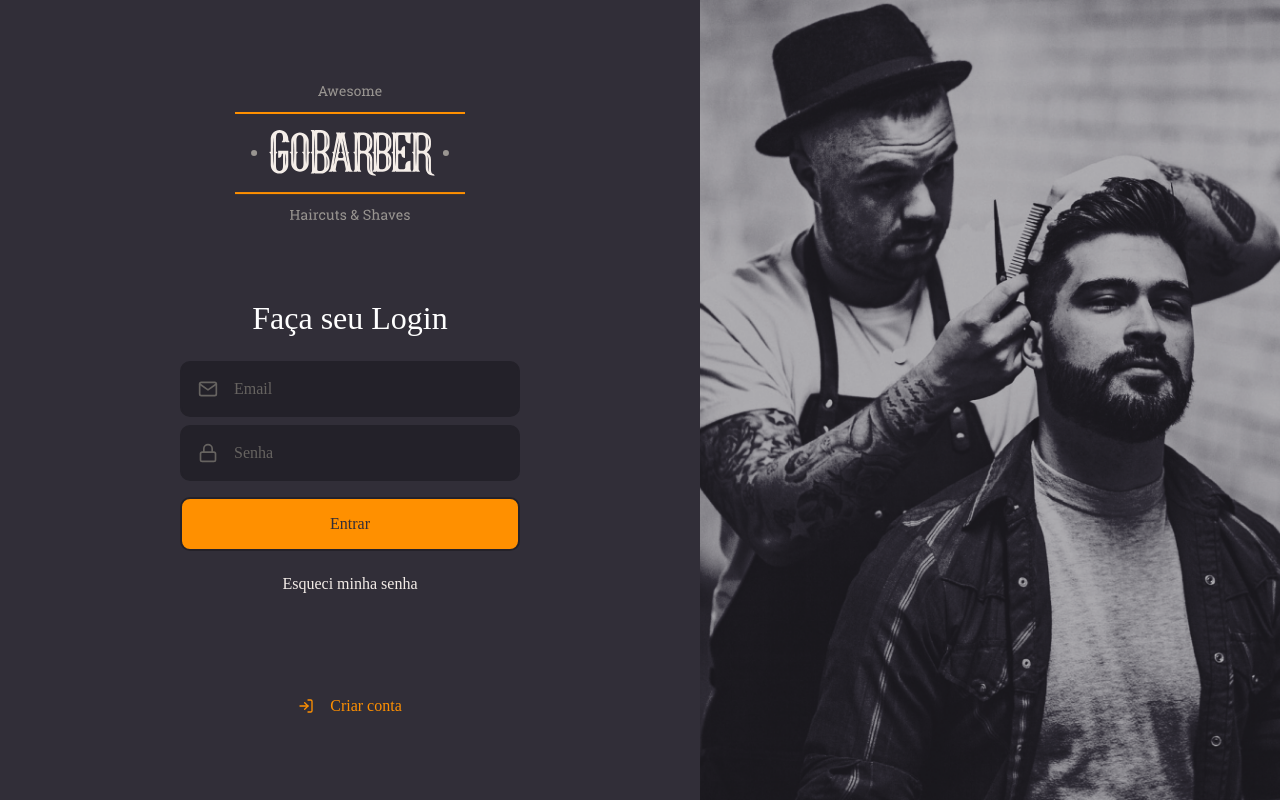
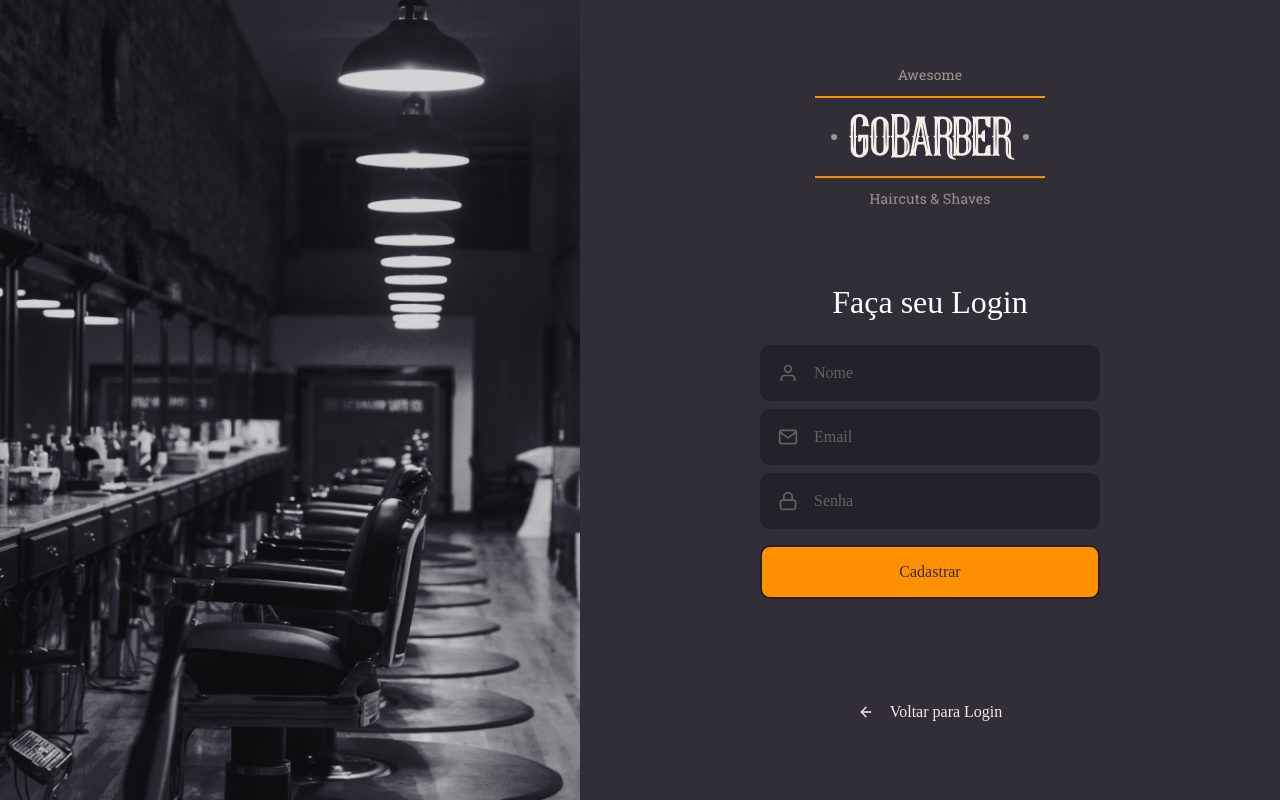
Before and after one commit to gustavoplensack/gobarber-web, a React (Create React App) app: page / in a window 1280 px wide. Built offline with nearby package versions, Linux system fonts and the light colour scheme; the HTML template or start-up script is replaced by a standard one.

Commit message:
Add signup page

```diff
--- a/src/App.tsx
+++ b/src/App.tsx
@@ -2,11 +2,12 @@
 
 import GlobalStyle from './styles/global';
 
-import SignIn from './pages/Sigin/index';
+// import SignIn from './pages/Sigin/index';
+import SignUp from './pages/SignUp/index';
 
 const App: React.FC = () => (
   <>
-    <SignIn />
+    <SignUp />
     <GlobalStyle />
   </>
 );
--- /dev/null
+++ b/src/pages/SignUp/index.tsx
@@ -0,0 +1,42 @@
+import React from 'react';
+import { FiMail, FiUser, FiLock, FiArrowLeft } from 'react-icons/fi';
+
+import { Container, Content, Background } from './styles';
+
+import logoImg from '../../assets/logo.svg';
+
+import Input from '../../components/Input';
+import Button from '../../components/Button';
+
+const SignIn: React.FC = () => (
+  <Container>
+    <Background />
+
+    <Content>
+      <img src={logoImg} alt="GoBarber" />
+      <form>
+        <h1>Faça seu Login</h1>
+
+        <Input name="username" icon={FiUser} placeholder="Nome" />
+
+        <Input name="email" icon={FiMail} placeholder="Email" />
+
+        <Input
+          name="password"
+          icon={FiLock}
+          type="password"
+          placeholder="Senha"
+        />
+
+        <Button type="submit">Cadastrar</Button>
+      </form>
+
+      <a href="aaa">
+        <FiArrowLeft />
+        Voltar para Login
+      </a>
+    </Content>
+  </Container>
+);
+
+export default SignIn;
--- /dev/null
+++ b/src/pages/SignUp/styles.ts
@@ -0,0 +1,70 @@
+import styled from 'styled-components';
+import { shade } from 'polished';
+
+import signUpBackgroundImg from '../../assets/sign-up-background.png';
+
+export const Container = styled.div`
+  height: 100vh;
+
+  display: flex;
+  align-items: stretch;
+`;
+
+export const Content = styled.div`
+  display: flex;
+  flex-direction: column;
+  place-content: center;
+  align-items: center;
+
+  width: 100%;
+  max-width: 700px;
+
+  form {
+    margin: 80px 0;
+    width: 340px;
+    text-align: center;
+
+    h1 {
+      margin-bottom: 24px;
+    }
+
+    a {
+      color: #f4ede8;
+      display: block;
+      margin-top: 24px;
+      text-decoration: none;
+
+      transition: color 200ms;
+
+      &:hover {
+        color: ${shade(0.2, '#f4ede8')};
+      }
+    }
+  }
+
+  > a {
+    color: #f4ede8;
+    display: block;
+    margin-top: 24px;
+    margin-bottom: 10px;
+    text-decoration: none;
+    transition: color 200ms;
+
+    display: flex;
+    align-items: center;
+
+    svg {
+      margin-right: 16px;
+    }
+
+    &:hover {
+      color: ${shade(0.2, '#f4ede8')};
+    }
+  }
+`;
+
+export const Background = styled.div`
+  flex: 1;
+  background: url(${signUpBackgroundImg}) no-repeat center;
+  background-size: cover;
+`;
```
Also changed, not shown: src/assets/sign-up-background.png (added).
